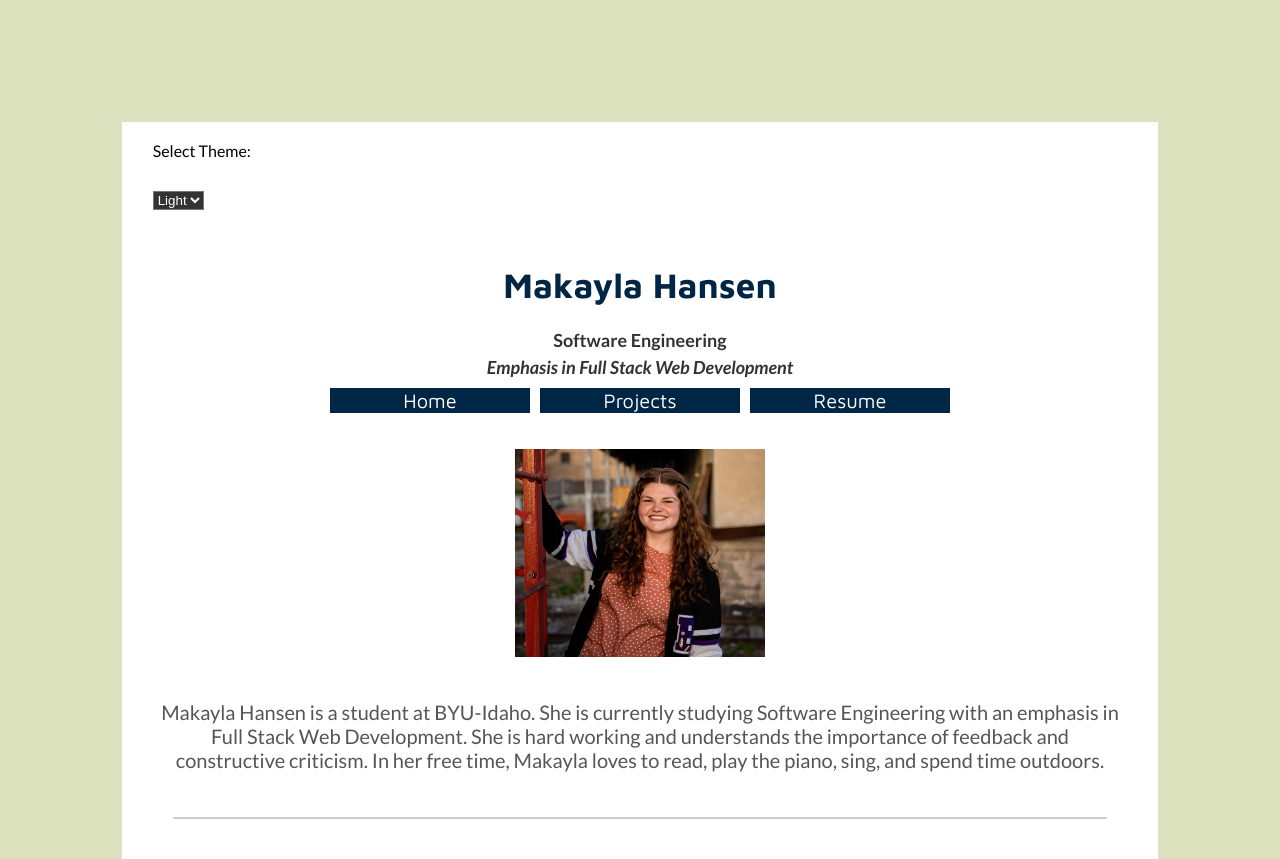
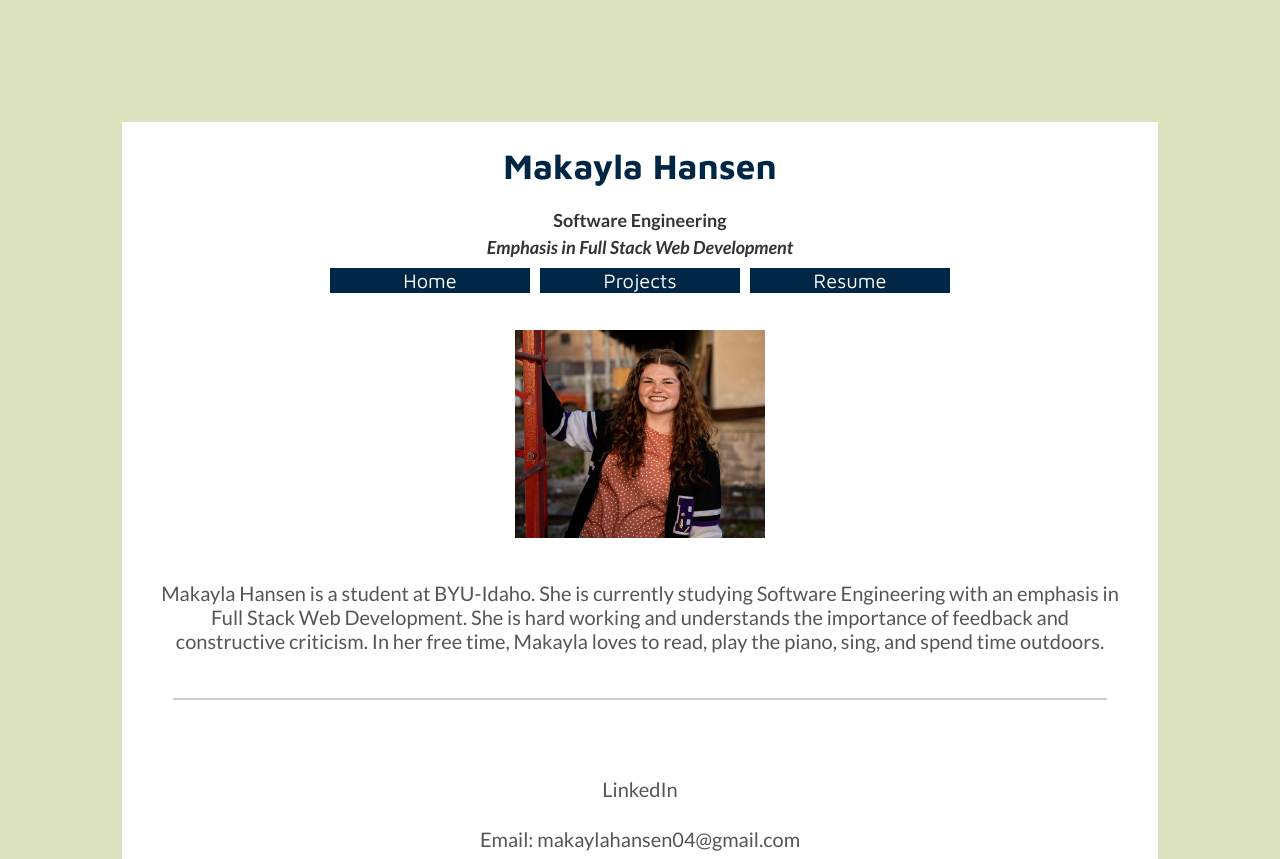
Before and after one commit to makaylahansen04/portfolio, a plain HTML site: page index.html in a window 1280 px wide. Shown: the top 859 px of the page. Drawn offline with Linux system fonts and the light colour scheme.

Commit message:
no theme

```diff
--- a/index.html
+++ b/index.html
@@ -18,12 +18,6 @@
     <title>Portfolio</title>
 </head>
 <body>
-    <span id="themeHelp" class="visually-hidden">Choose between Light or Dark theme.</span>
-    <label for="theme" class="alginment">Select Theme:</label>
-    <select name="theme" id="theme" aria-describedby="themeHelp">
-      <option value="Light">Light</option>
-      <option value="Dark">Dark</option>
-    </select>
 
     <header>
         <div class="intro">
```
Also changed, not shown: projects.html (+0 -6 lines), resume.html (+0 -6 lines).
